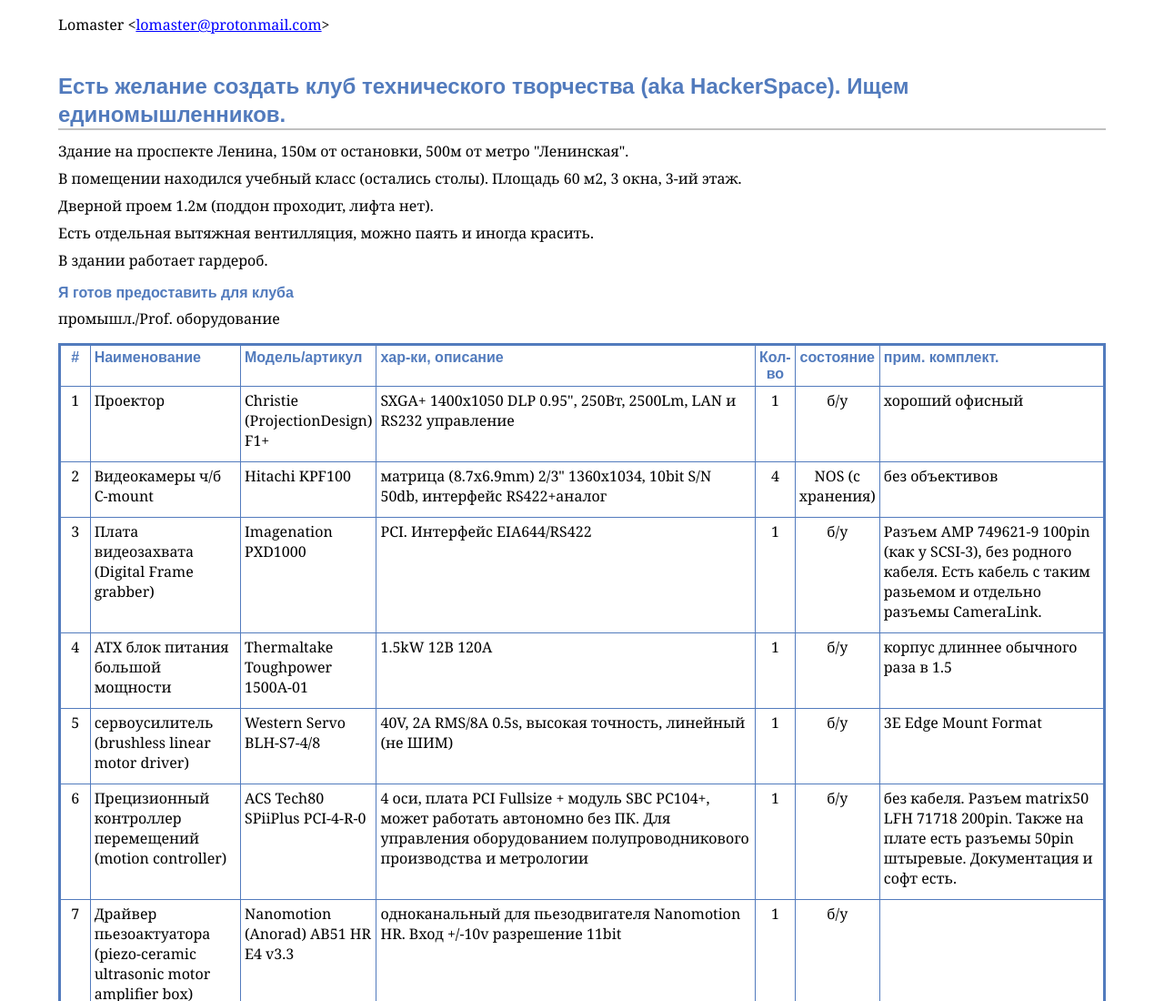
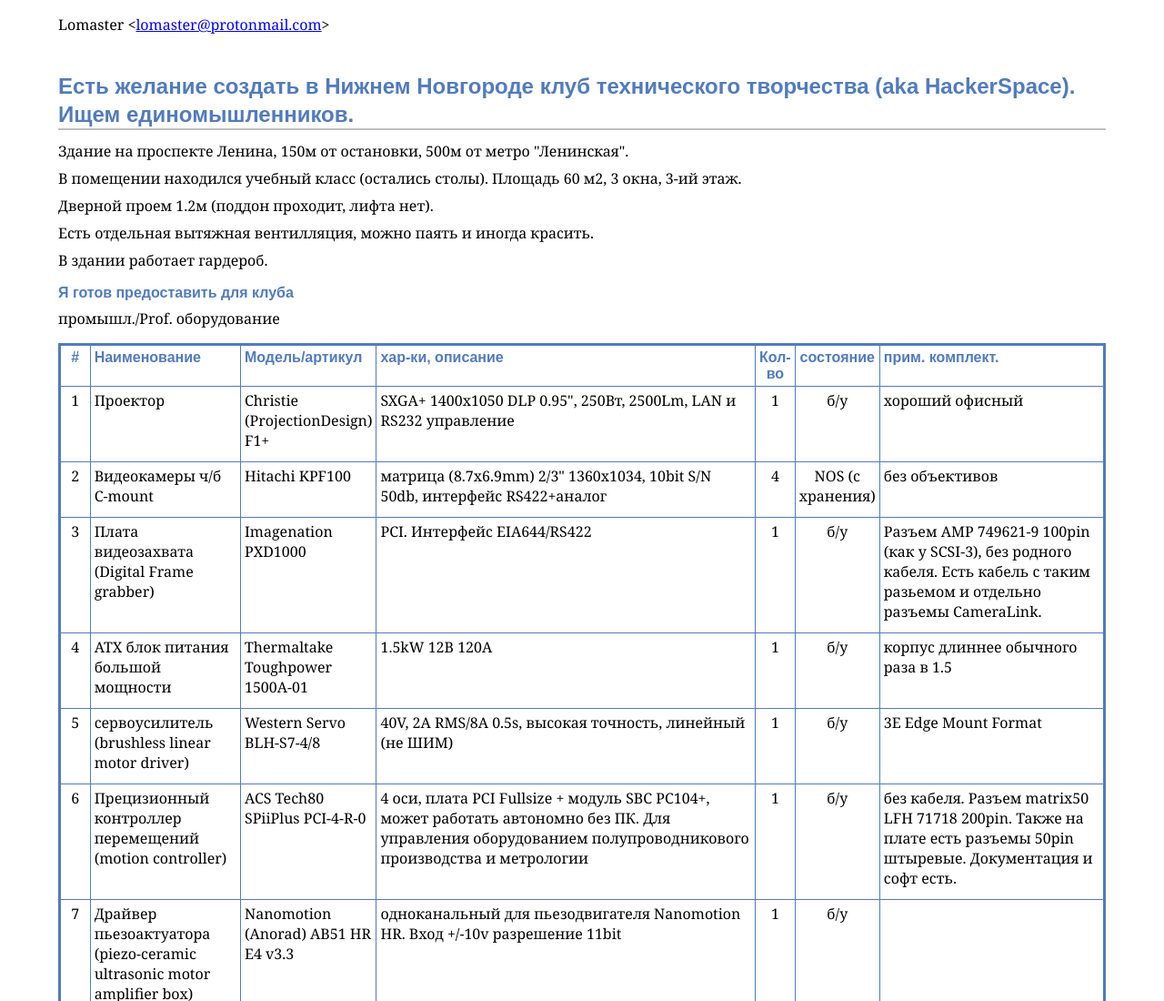
Before and after one commit to master-lomaster/master-lomaster.github.io, a plain HTML site: page index.html in a window 1280 px wide. Shown: the top 1100 px of the page at 91% size. Drawn offline with Linux system fonts and the light colour scheme.

Commit message:
Update index.html

```diff
--- a/index.html
+++ b/index.html
@@ -735,7 +735,7 @@
 <div id="content">
 <div class="paragraph"><p>Lomaster &lt;<a href="mailto:lomaster@protonmail.com">lomaster@protonmail.com</a>&gt;</p></div>
 <div class="sect1">
-<h2 id="_есть_желание_создать_клуб_технического_творчества_aka_hackerspace_ищем_единомышленников">Есть желание создать клуб технического творчества (aka HackerSpace). Ищем единомышленников.</h2>
+<h2 id="_есть_желание_создать_клуб_технического_творчества_aka_hackerspace_ищем_единомышленников">Есть желание создать в Нижнем Новгороде клуб технического творчества (aka HackerSpace). Ищем единомышленников.</h2>
 <div class="sectionbody">
 <div class="paragraph"><p>Здание на проспекте Ленина, 150м от остановки, 500м от метро "Ленинская".</p></div>
 <div class="paragraph"><p>В помещении находился учебный класс (остались столы). Площадь 60 м2, 3 окна, 3-ий этаж.</p></div>
```
